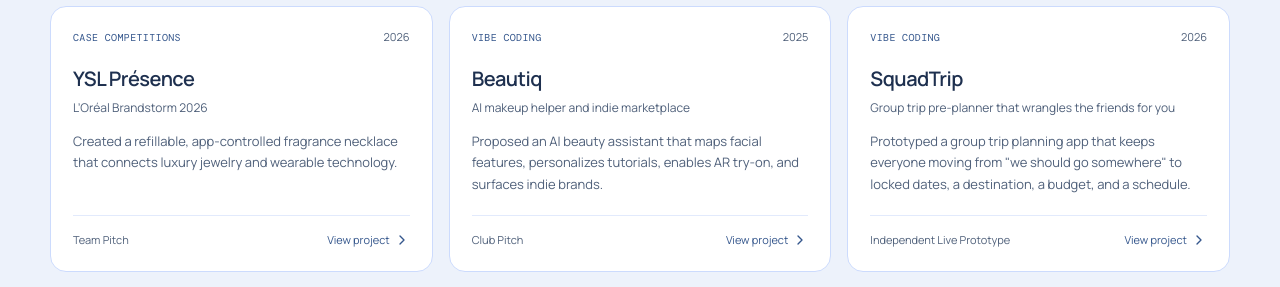
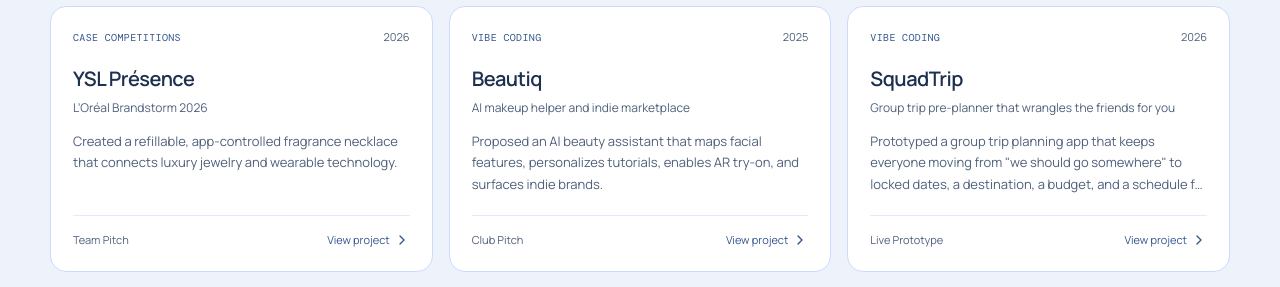
Before and after one commit to gunadhiv/portfolio, a React (Vite) app: page / in a window 1280 px wide. Shown: the part 3240-3527 px from the top of the page. Built offline with nearby package versions, Linux system fonts and the light colour scheme.

Commit message:
Small changes

```diff
--- a/src/data/portfolioData.js
+++ b/src/data/portfolioData.js
@@ -223,7 +223,7 @@
     summary: 'Proposed an AI beauty assistant that maps facial features, personalizes tutorials, enables AR try-on, and surfaces indie brands.',
     impact: [{ value: '4', label: 'product modules' }, { value: '2-sided', label: 'platform' }],
     tech: ['AI product', 'AR concept', 'Go-to-market', 'Marketplace design'],
-   problem: 'For USC Business Cosmetics Club’s semester case competition, our team addressed two gaps in the beauty market: generic tutorials often fail to account for individual facial features, while emerging beauty brands struggle to reach the right consumers.',
+   problem: 'For USC Business Cosmetics Club’s semester case competition, our team addressed two pain points in the beauty market: individuals find it difficult to find tutorials and products for their unique facial features, while emerging beauty brands struggle to reach the right consumers.',
     methodology: 'Mapped an end-to-end flow from photo analysis to product recommendations, teach-me tutorials, AR try-on, and checkout.',
     findings: ['Facial mapping and color analysis anchor the personalization layer.', 'Campus ambassadors and creator content form the initial acquisition strategy.', 'The marketplace connects personalized discovery to indie-brand distribution.'],
     visualCaption: 'Beautiq’s four-step product journey.',
@@ -239,9 +239,9 @@
 category: 'Vibe Coding',
 year: '2026',
 featured: false,
-status: 'Independent Live Prototype',
+status: 'Live Prototype',
 image: '/projects/squadtrip.jpg',
-summary: 'Prototyped a group trip planning app that keeps everyone moving from "we should go somewhere" to locked dates, a destination, a budget, and a schedule.',
+summary: 'Prototyped a group trip planning app that keeps everyone moving from "we should go somewhere" to locked dates, a destination, a budget, and a schedule for Applied Product Management.',
 impact: [{ value: '10+', label: 'features' }],
 tech: ['Lovable', 'AI-assisted build', 'UX prototyping', 'Group coordination'],
 problem: 'Group trips stall in chat threads: dates never lock, budgets clash, and a few people go quiet while the organizer ends up doing all the chasing.',
@@ -252,7 +252,7 @@
   'Budget tiers and hidden emergency contacts surface cost and safety concerns early, without cluttering the main flow.',
   'The next iteration should test whether nudges feel helpful or pushy with real friend groups, and whether the premium tier fits.'
 ],
-visualCaption: 'SquadTrip dreamboard feature.',
+visualCaption: 'SquadTrip Dreamboard feature.',
 links: [{ label: 'Live prototype', url: 'https://dreamsquadtrip.lovable.app/' },
 { label: 'Lean Canvas', url: '/documents/lean-canvas.xlsx' }],
   },
```
